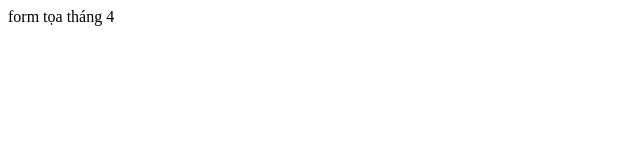
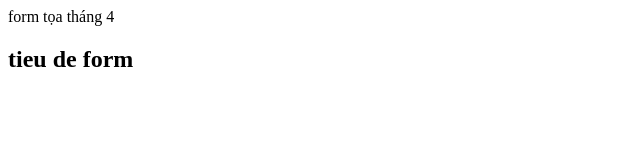
Before and after one commit to katit-dev/net06_basic_git, a plain HTML site: page form.html in a window 1280 px wide. Shown: the whole page, without its empty margins (0-640 px from the left). Drawn offline with Linux system fonts and the light colour scheme.

Commit message:
update formB

```diff
--- a/form.html
+++ b/form.html
@@ -7,5 +7,6 @@
 </head>
 <body>
     form tọa tháng 4
+    <h2>tieu de form</h2>
 </body>
 </html>
```
